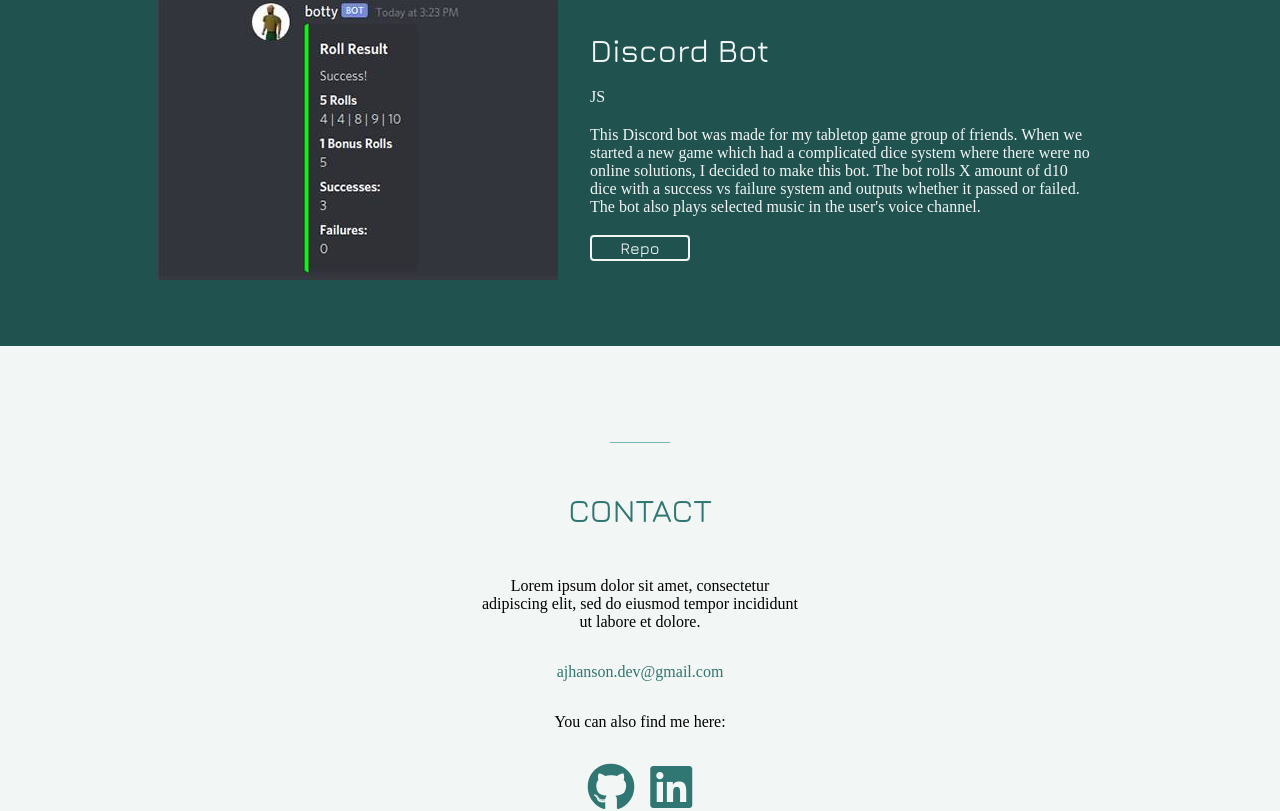
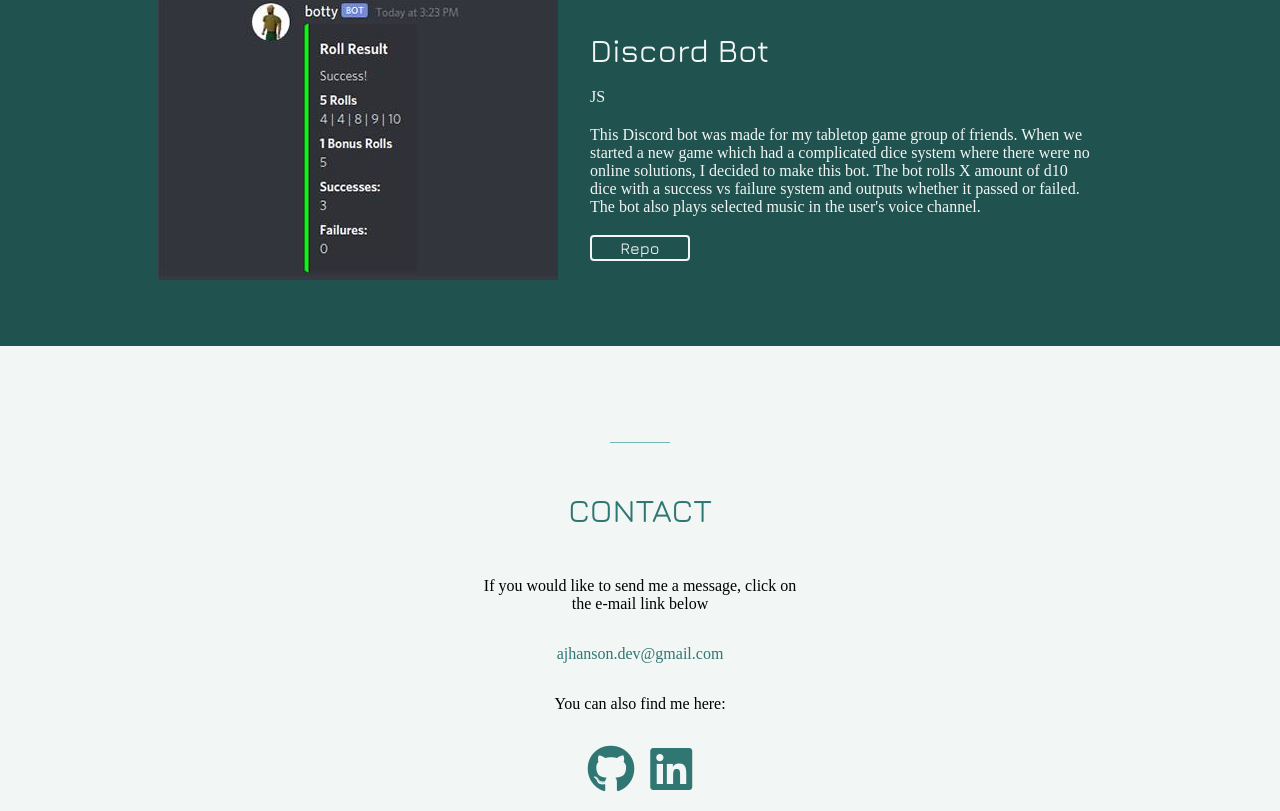
Before and after one commit to ajhanson22227/portfolio, a React (Create React App) app: page / in a window 1280 px wide. Shown: the part 3364-4175 px from the top of the page. Built offline with nearby package versions, Linux system fonts and the light colour scheme.

Commit message:
Replace lorem ipsum text

```diff
--- a/src/components/Contact/Contact.js
+++ b/src/components/Contact/Contact.js
@@ -8,8 +8,7 @@ const Contact = () => {
         <div className="contact-topline"></div>
         <div className="contact-title">CONTACT</div>
         <div className="contact-desc">
-          Lorem ipsum dolor sit amet, consectetur adipiscing elit, sed do
-          eiusmod tempor incididunt ut labore et dolore.
+          If you would like to send me a message, click on the e-mail link below
         </div>
         <div className="contact-email">
           <a href="mailto:ajhanson.dev@gmail.com">ajhanson.dev@gmail.com</a>
```
